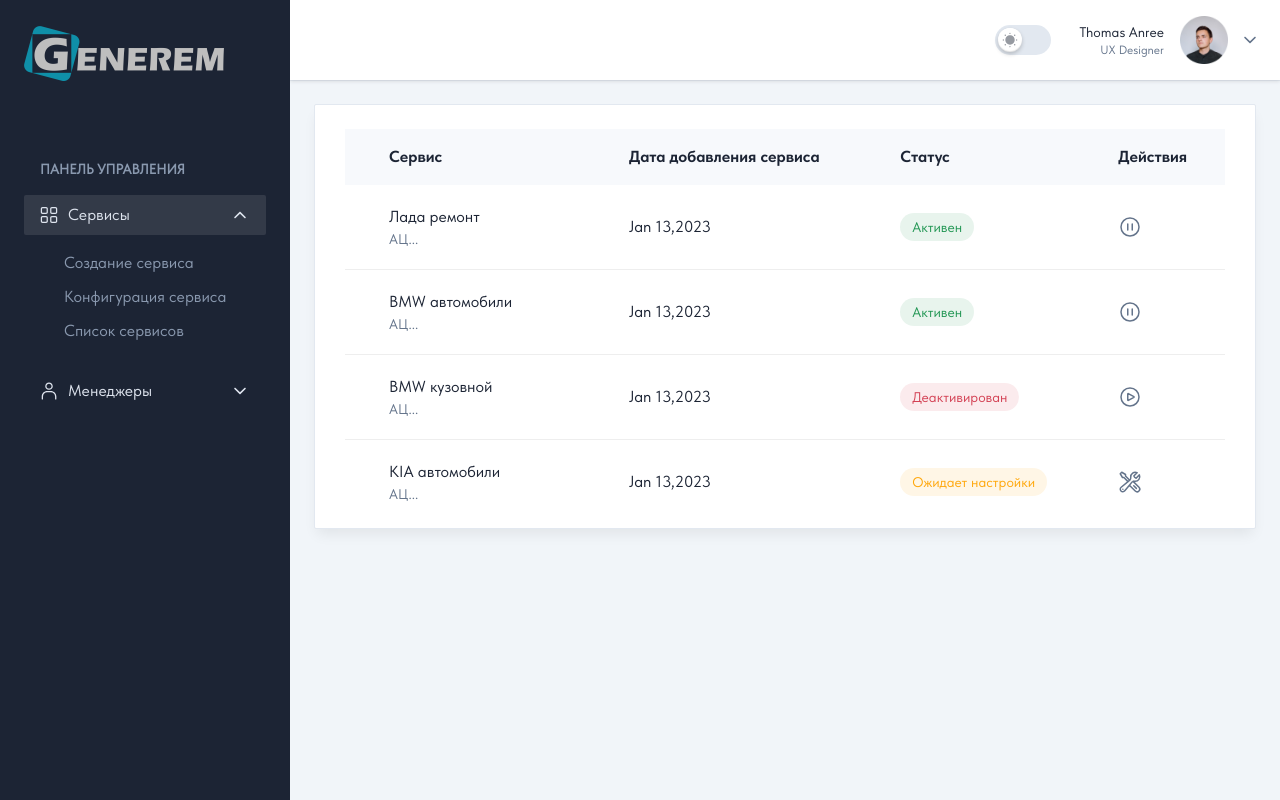
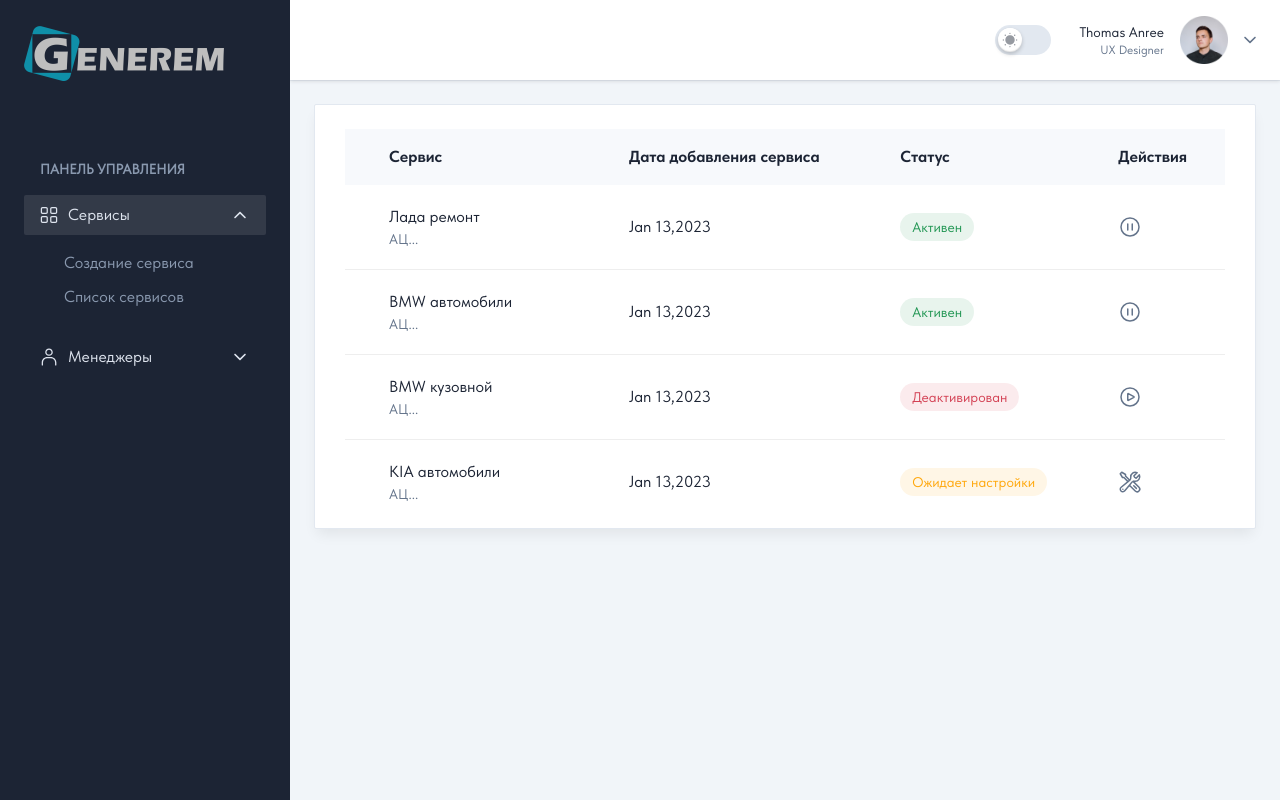
Before and after one commit to vzx7/chat3-manager-frontend, a React (Vite) app: page / in a window 1280 px wide. Built offline with nearby package versions, Linux system fonts and the light colour scheme.

Commit message:
доработана настройка переода к редактированию сервиса

```diff
--- a/src/components/Sidebar.tsx
+++ b/src/components/Sidebar.tsx
@@ -189,17 +189,6 @@ const Sidebar = ({ sidebarOpen, setSidebarOpen }: SidebarProps) => {
                           </li>
                           <li>
                             <NavLink
-                              to="/service-config"
-                              className={({ isActive }) =>
-                                'group relative flex items-center gap-2.5 rounded-md px-4 font-medium text-bodydark2 duration-300 ease-in-out hover:text-white ' +
-                                (isActive && '!text-white')
-                              }
-                            >
-                              Конфигурация сервиса
-                            </NavLink>
-                          </li>
-                          <li>
-                            <NavLink
                               to="/service-list"
                               className={({ isActive }) =>
                                 'group relative flex items-center gap-2.5 rounded-md px-4 font-medium text-bodydark2 duration-300 ease-in-out hover:text-white ' +
--- a/src/components/TableService.tsx
+++ b/src/components/TableService.tsx
@@ -5,7 +5,7 @@ const TableService = () => {
   const navigate = useNavigate();
   const onClick = (ev: any) => {
     const { active, id } = ev.currentTarget.dataset;
-    if (active === 2) {
+    if (+active === 2) {
       navigate('/service-config/' + id);
       return;
     }
@@ -76,7 +76,7 @@ const TableService = () => {
               </td>
               <td className="border-b border-[#eee] py-5 px-4 dark:border-strokedark">
                 <div className="flex items-center space-x-3.5">
-                  <button className="hover:text-primary">
+                  <button onClick={onClick} data-active={1} data-id={13} className="hover:text-primary">
                     <svg xmlns="http://www.w3.org/2000/svg" fill="none" viewBox="0 0 24 24" strokeWidth={1.5} stroke="currentColor" className="w-6 h-6">
                       <path strokeLinecap="round" strokeLinejoin="round" d="M14.25 9v6m-4.5 0V9M21 12a9 9 0 1 1-18 0 9 9 0 0 1 18 0Z" />
                     </svg>
@@ -101,7 +101,7 @@ const TableService = () => {
               </td>
               <td className="border-b border-[#eee] py-5 px-4 dark:border-strokedark">
                 <div className="flex items-center space-x-3.5">
-                  <button className="hover:text-primary">
+                  <button onClick={onClick} data-active={0} data-id={18} className="hover:text-primary">
                     <svg xmlns="http://www.w3.org/2000/svg" fill="none" viewBox="0 0 24 24" strokeWidth={1.5} stroke="currentColor" className="w-6 h-6">
                       <path strokeLinecap="round" strokeLinejoin="round" d="M21 12a9 9 0 1 1-18 0 9 9 0 0 1 18 0Z" />
                       <path strokeLinecap="round" strokeLinejoin="round" d="M15.91 11.672a.375.375 0 0 1 0 .656l-5.603 3.113a.375.375 0 0 1-.557-.328V8.887c0-.286.307-.466.557-.327l5.603 3.112Z" />
@@ -127,7 +127,7 @@ const TableService = () => {
               </td>
               <td className="py-5 px-4">
                 <div className="flex items-center space-x-3.5">
-                  <button className="hover:text-primary">
+                  <button onClick={onClick} data-active={2} data-id={19} className="hover:text-primary">
                     <svg xmlns="http://www.w3.org/2000/svg" fill="none" viewBox="0 0 24 24" strokeWidth={1.5} stroke="currentColor" className="w-6 h-6">
                       <path strokeLinecap="round" strokeLinejoin="round" d="M11.42 15.17 17.25 21A2.652 2.652 0 0 0 21 17.25l-5.877-5.877M11.42 15.17l2.496-3.03c.317-.384.74-.626 1.208-.766M11.42 15.17l-4.655 5.653a2.548 2.548 0 1 1-3.586-3.586l6.837-5.63m5.108-.233c.55-.164 1.163-.188 1.743-.14a4.5 4.5 0 0 0 4.486-6.336l-3.276 3.277a3.004 3.004 0 0 1-2.25-2.25l3.276-3.276a4.5 4.5 0 0 0-6.336 4.486c.091 1.076-.071 2.264-.904 2.95l-.102.085m-1.745 1.437L5.909 7.5H4.5L2.25 3.75l1.5-1.5L7.5 4.5v1.409l4.26 4.26m-1.745 1.437 1.745-1.437m6.615 8.206L15.75 15.75M4.867 19.125h.008v.008h-.008v-.008Z" />
                     </svg>
--- a/src/routes/index.ts
+++ b/src/routes/index.ts
@@ -13,7 +13,7 @@ const coreRoutes = [
     component: FormServiceInit,
   },
   {
-    path: '/service-config',
+    path: '/service-config/:id',
     title: 'Настройка сервиса',
     component: FormServiceConfig,
   },
```
